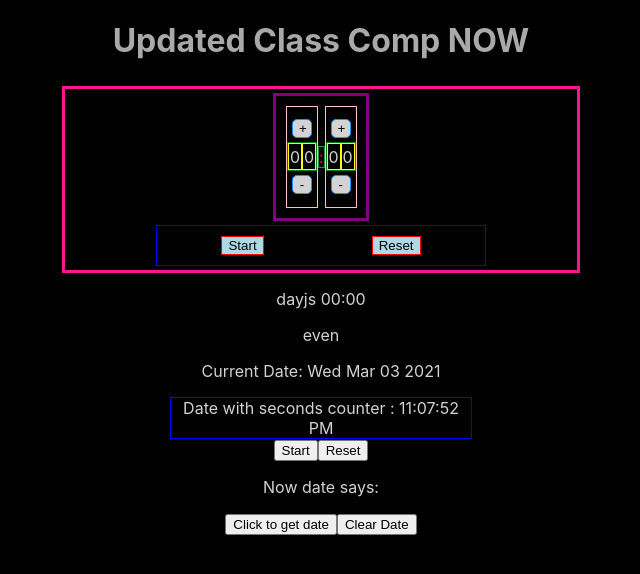
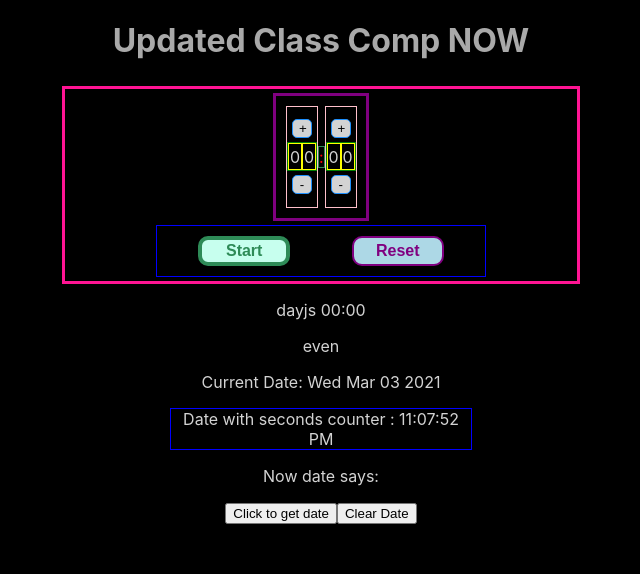
Before and after one commit to stevekutz/timerReact_state_2dig, a React (Create React App) app in the folder app/: page / in a window 1280 px wide. Shown: the top 574 px of the page, without its empty margins (319-959 px from the left). Built offline with nearby package versions, Linux system fonts and the light colour scheme.

Commit message:
added dynamic styling TimerDisplay

```diff
--- a/app/src/comp/Timer.js
+++ b/app/src/comp/Timer.js
@@ -218,6 +218,7 @@ class Timer extends Component {
                     toggleTimer_handler = {this.toggleTimer}
                     startStopLabel = {this.state.startStopLabel}
                     reset_handler = {this.resetTimer}
+                    timerActive = {this.state.timerActive}
                 />
 
                 <p> dayjs {this.state.dayTime.format('mm:ss')}</p>
@@ -228,8 +229,7 @@ class Timer extends Component {
                     <p style = {{border: "1px solid blue", width: "300px", margin: "0 auto"}}> Date with seconds counter : {this.state.timeCounter.toLocaleTimeString()}</p>
                 </div>
                 <div>
-                    <button onClick = {this.toggleTimer}> {this.state.startStopLabel} </button>
-                    <button onClick = {this.resetTimer } > Reset </button>
+
 
                 </div>
 
--- a/app/src/comp/TimerDisplay.js
+++ b/app/src/comp/TimerDisplay.js
@@ -11,6 +11,7 @@ import {
     IncDecButton,
     DisplayDigitControls,
     DigitControlButton,
+    DigitControlButtonStartStop,
 
 } from '../styled/timer_display_style';
 
@@ -45,7 +46,10 @@ const TimerDisplay = (props) => {
                     </DisplayTimeContainerDiv>
 
                     <DisplayDigitControls>
-                        <DigitControlButton onClick = {props.toggleTimer_handler}> {props.startStopLabel} </DigitControlButton>
+                        <DigitControlButtonStartStop
+                            onClick = {props.toggleTimer_handler}
+                            timerActive = {props.timerActive}
+                        > {props.startStopLabel} </DigitControlButtonStartStop>
                         <DigitControlButton onClick = {props.reset_handler}> Reset </DigitControlButton>
                     </DisplayDigitControls>
 
--- a/app/src/styled/timer_display_style.js
+++ b/app/src/styled/timer_display_style.js
@@ -93,12 +93,43 @@ const DisplayDigitControls = styled.div`
 
 `
 
+// const DigitControlButton = styled.button`
+//     border: 2px solid dodgerblue;
+
+
+//     ${props.timerActive ? "color: seagreen;" : "color: darkred;"}
+
 const DigitControlButton = styled.button`
-    border: 1px solid red;
+
+    border: 2px solid purple;
+    // border: 4px solid seagreen;
+    color: purple;
+
+
+
+
+
+    width: 30%;
+    padding: 2px;
+    font-size: 16px;
+    font-weight: bolder;
+    border-radius: 10px;
     background: lightblue;
+    outline-style: none;
+
+    :active {
+        border: 2px solid orange;
+    }
+
+`
+const DigitControlButtonStartStop = styled(DigitControlButton)`
+    color: ${props => props.timerActive ? 'palevioletred' : 'seagreen'};
+    background: ${props => props.timerActive ? 'pink' : '#C7FFEE'};
+    border: ${props => props.timerActive ? '4px solid palevioletred' : '4px solid seagreen'}
 
 `
 
+// border-color: ${props => props.timerActive ? '1px solid palevioletred' : '1px solid seagreen'}
 export {
     DisplayContainerDiv,
     DisplayTimeContainerDiv,
@@ -109,6 +140,7 @@ export {
     IncDecButton,
     DisplayDigitControls,
     DigitControlButton,
+    DigitControlButtonStartStop,
 
 
 };
```
